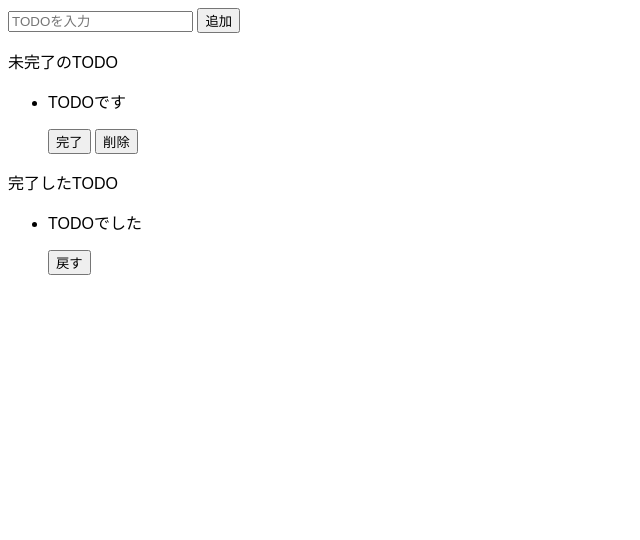
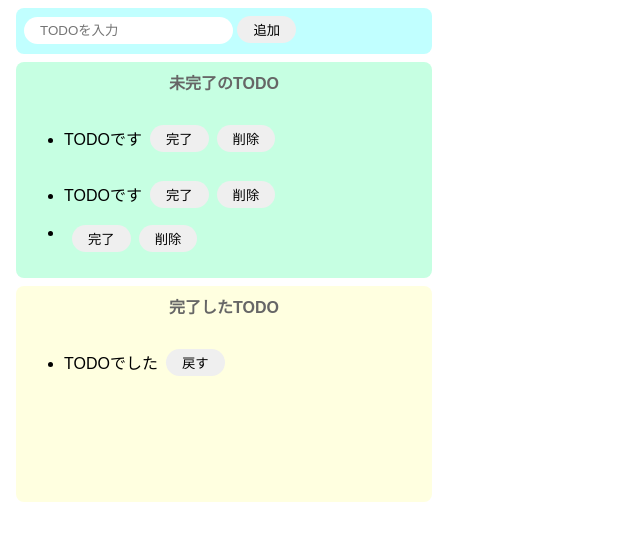
Before and after one commit to omatsuman69/todo_list_React_Udemy, a website built with Parcel: page index.html in a window 1280 px wide. Both pictures are taken after a click on the button "追加". Shown: the whole page, without its empty margins (0-640 px from the left). Built offline with nearby package versions, Linux system fonts and the light colour scheme.

Commit message:
todo-list levelup

```diff
--- a/index.html
+++ b/index.html
@@ -6,26 +6,37 @@
   </head>
 
   <body>
-    <div>
-      <input placeholder="TODOを入力" type="text" />
-      <button>追加</button>
+    <div class="input-area">
+      <input id="add-text" placeholder="TODOを入力" type="text" />
+      <button id="add-button">追加</button>
     </div>
-    <div>
-      <p>未完了のTODO</p>
-      <ul>
+    <div class="incomplete-area">
+      <p class="title">未完了のTODO</p>
+      <ul id="incomplete-list">
+        <li id="list">
+          <div class="list-row">
+            <p>TODOです</p>
+            <button>完了</button>
+            <button>削除</button>
+          </div>
+        </li>
         <li>
-          <p>TODOです</p>
-          <button>完了</button>
-          <button>削除</button>
+          <div class="list-row">
+            <p>TODOです</p>
+            <button>完了</button>
+            <button>削除</button>
+          </div>
         </li>
       </ul>
     </div>
-    <div>
-      <p>完了したTODO</p>
+    <div class="complete-area">
+      <p class="title">完了したTODO</p>
       <ul>
         <li>
-          <p>TODOでした</p>
-          <button>戻す</button>
+          <div class="list-row">
+            <p>TODOでした</p>
+            <button>戻す</button>
+          </div>
         </li>
       </ul>
     </div>
--- a/src/index.js
+++ b/src/index.js
@@ -1 +1,44 @@
 import "./styles.css";
+const onClickAdd = () => {
+  //テキストボックスの値を取得し、初期化する。
+  const inputText = document.getElementById("add-text").value;
+  document.getElementById("add-text").value = "";
+
+  //li・div生成
+  const li = document.createElement("li");
+  const div = document.createElement("div");
+  li.className = "list";
+  div.className = "list-row";
+  //console.log(li);
+
+  //pタグの生成
+  const p = document.createElement("p");
+  p.textContent = inputText;
+  //button(完了)タグ生成
+  const completeButton = document.createElement("button");
+  completeButton.textContent = "完了";
+  completeButton.addEventListener("click", () => {
+    alert("完了");
+  });
+
+  //削除ボタンの作成
+  const deleteButton = document.createElement("button");
+  deleteButton.textContent = "削除";
+  deleteButton.addEventListener("click", () => {
+    //押された削除ボタンの親タグ(li)を未完了リストから削除
+    const deleteTarget = deleteButton.parentNode.parentNode;
+    document.getElementById("incomplete-list").removeChild(deleteTarget);
+  });
+  //divタグの子要素に各要素を設定していく。
+  div.appendChild(p);
+  div.appendChild(completeButton);
+  div.appendChild(deleteButton);
+  li.appendChild(div);
+
+  //未完了リストに追加
+  document.getElementById("incomplete-list").appendChild(li);
+};
+
+document
+  .getElementById("add-button")
+  .addEventListener("click", () => onClickAdd());
--- a/src/styles.css
+++ b/src/styles.css
@@ -1,3 +1,60 @@
 body {
   font-family: sans-serif;
 }
+input {
+  border-radius: 16px;
+  border: none;
+  padding: 6px 16px;
+  outline: none;
+}
+button {
+  border-radius: 16px;
+  border: none;
+  padding: 4px 16px;
+}
+button:hover {
+  background-color: #ff7fff;
+  color: #fff;
+  cursor: pointer;
+}
+.input-area {
+  background-color: #c1ffff;
+  width: 400px;
+  height: 30px;
+  padding: 8px;
+  margin: 8px;
+  border-radius: 8px;
+}
+.incomplete-area {
+  background-color: #c6ffe2;
+  width: 400px;
+  min-height: 200px;
+  padding: 8px;
+  margin: 8px;
+  border-radius: 8px;
+}
+.complete-area {
+  background-color: #ffffe0;
+  width: 400px;
+  min-height: 200px;
+  padding: 8px;
+  margin: 8px;
+  border-radius: 8px;
+}
+.title {
+  text-align: center;
+  margin-top: 0;
+  font-weight: bold;
+  color: #666;
+}
+.list-row {
+  display: flex;
+  align-items: center;
+  padding-bottom: 0px;
+}
+.list-row p {
+  margin-right: 8px;
+}
+.list-row button {
+  margin-right: 8px;
+}
```
